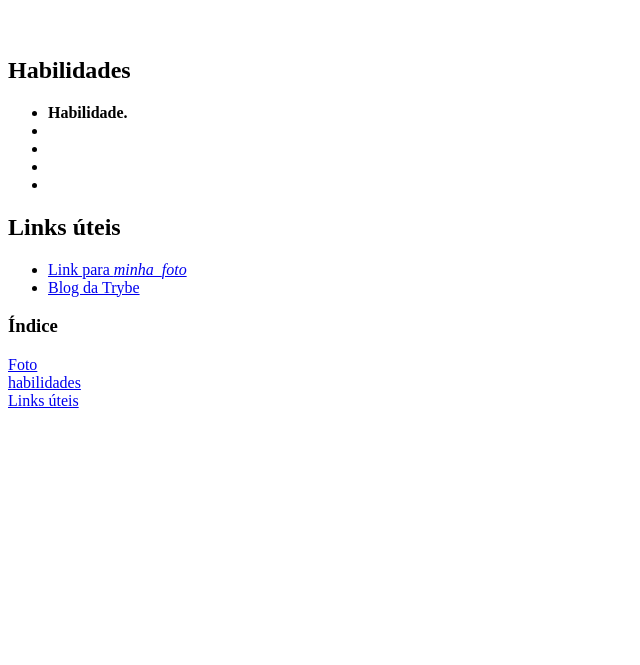
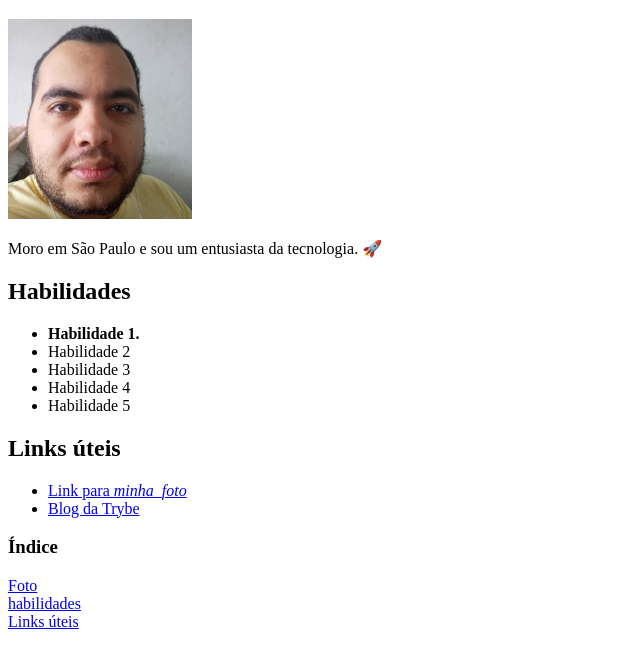
Before and after one commit to marlondaraujo/marlondaraujo.github.io, a plain HTML site: page index.html in a window 1280 px wide. Shown: the part 61-726 px from the top of the page, without its empty margins (0-640 px from the left). Drawn offline with Linux system fonts and the light colour scheme.

Commit message:
Foto adicionada

```diff
--- a/index.html
+++ b/index.html
@@ -6,16 +6,16 @@
   </head>
   <body>
     <h1>Marlon Douglas Araujo Batista</h1>
-    <img src="" alt="" id="minha_foto">
-    <p></p>
+    <img src="minha_foto_reduced.jpg" alt="Marlon Douglas" id="minha_foto" width="184" height="200">
+    <p>Moro em São Paulo e sou um entusiasta da tecnologia. 🚀 </p>
 
     <h2 id="habilidades">Habilidades</h2>
     <ul>
-        <li><strong>Habilidade.</strong></li>
-        <li></li>
-        <li></li>
-        <li></li>
-        <li></li>
+        <li><strong>Habilidade 1.</strong></li>
+        <li>Habilidade 2</li>
+        <li>Habilidade 3</li>
+        <li>Habilidade 4</li>
+        <li>Habilidade 5</li>
     </ul>
 
     <h2>Links úteis</h2>
```
Also changed, not shown: minha_foto_reduced.jpg (added), 1 other file.
